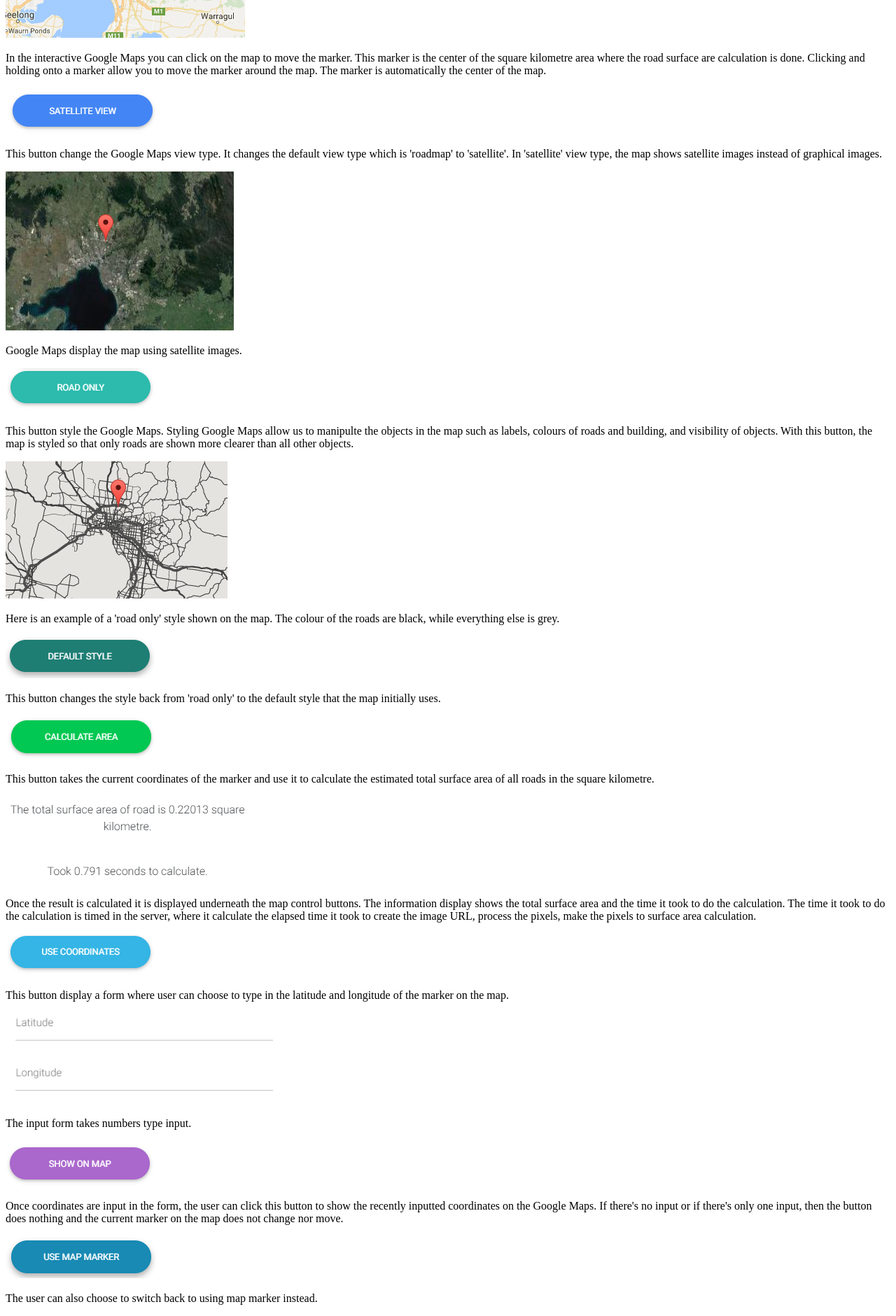
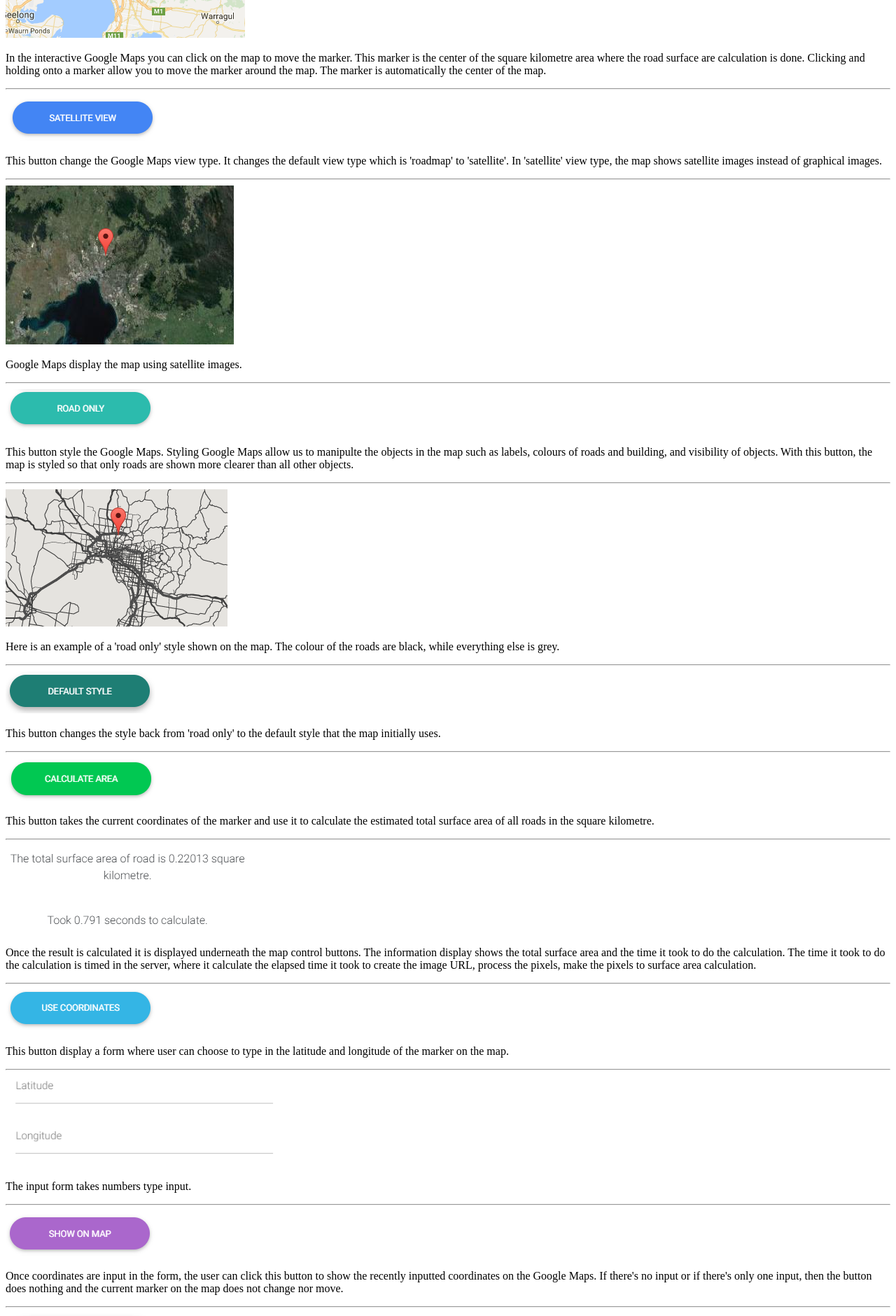
Before and after one commit to thanakritlee/road-surface-estimator, an Angular app: page /tutorial in a window 1280 px wide. Shown: the part 480-2360 px from the top of the page at 70% size. Built offline with nearby package versions, Linux system fonts and the light colour scheme; what @agm/core, angular-bootstrap-md would draw is missing.

Commit message:
Add horizontal lines between tutorial sections.

```diff
--- a/src/app/tutorial/tutorial.component.html
+++ b/src/app/tutorial/tutorial.component.html
@@ -14,6 +14,8 @@
     </div>
   </div>
 
+  <hr>
+
   <div class="row pt-4">
     <div class="col-md-8 text-center">
       <img src="assets/images/satellite_button.PNG" alt="" class="img-fluid" style="max-width: 400px; max-height: 400px;">
@@ -26,6 +28,8 @@
     </div>
   </div>
 
+  <hr>
+
   <div class="row pt-4">
     <div class="col-md-8 text-center">
       <img src="assets/images/map_satellite_view.PNG" alt="" class="img-fluid" style="max-width: 400px; max-height: 400px;">
@@ -36,6 +40,8 @@
       </p>
     </div>
   </div>
+
+  <hr>
 
   <div class="row pt-4">
     <div class="col-md-8 text-center">
@@ -50,6 +56,8 @@
     </div>
   </div>
 
+  <hr>
+
   <div class="row pt-4">
     <div class="col-md-8 text-center">
       <img src="assets/images/map_road_style_view.PNG" alt="" class="img-fluid" style="max-width: 400px; max-height: 400px;">
@@ -60,6 +68,8 @@
       </p>
     </div>
   </div>
+
+  <hr>
 
   <div class="row pt-4">
     <div class="col-md-8 text-center">
@@ -72,6 +82,8 @@
     </div>
   </div>
 
+  <hr>
+
   <div class="row pt-4">
     <div class="col-md-8 text-center">
       <img src="assets/images/calculate_button.PNG" alt="" class="img-fluid" style="max-width: 400px; max-height: 400px;">
@@ -83,6 +95,8 @@
       </p>
     </div>
   </div>
+
+  <hr>
 
   <div class="row pt-4">
     <div class="col-md-8 text-center">
@@ -98,6 +112,8 @@
     </div>
   </div>
 
+  <hr>
+
   <div class="row pt-4">
     <div class="col-md-8 text-center">
       <img src="assets/images/coordinates_button.PNG" alt="" class="img-fluid" style="max-width: 400px; max-height: 400px;">
@@ -109,6 +125,8 @@
     </div>
   </div>
 
+  <hr>
+
   <div class="row pt-4">
     <div class="col-md-8 text-center">
       <img src="assets/images/coordinates_input.PNG" alt="" class="img-fluid" style="max-width: 400px; max-height: 400px;">
@@ -119,6 +137,8 @@
       </p>
     </div>
   </div>
+
+  <hr>
 
   <div class="row pt-4">
     <div class="col-md-8 text-center">
@@ -133,6 +153,8 @@
     </div>
   </div>
 
+  <hr>
+
   <div class="row pt-4">
     <div class="col-md-8 text-center">
       <img src="assets/images/map_marker_button.PNG" alt="" class="img-fluid" style="max-width: 400px; max-height: 400px;">
```
